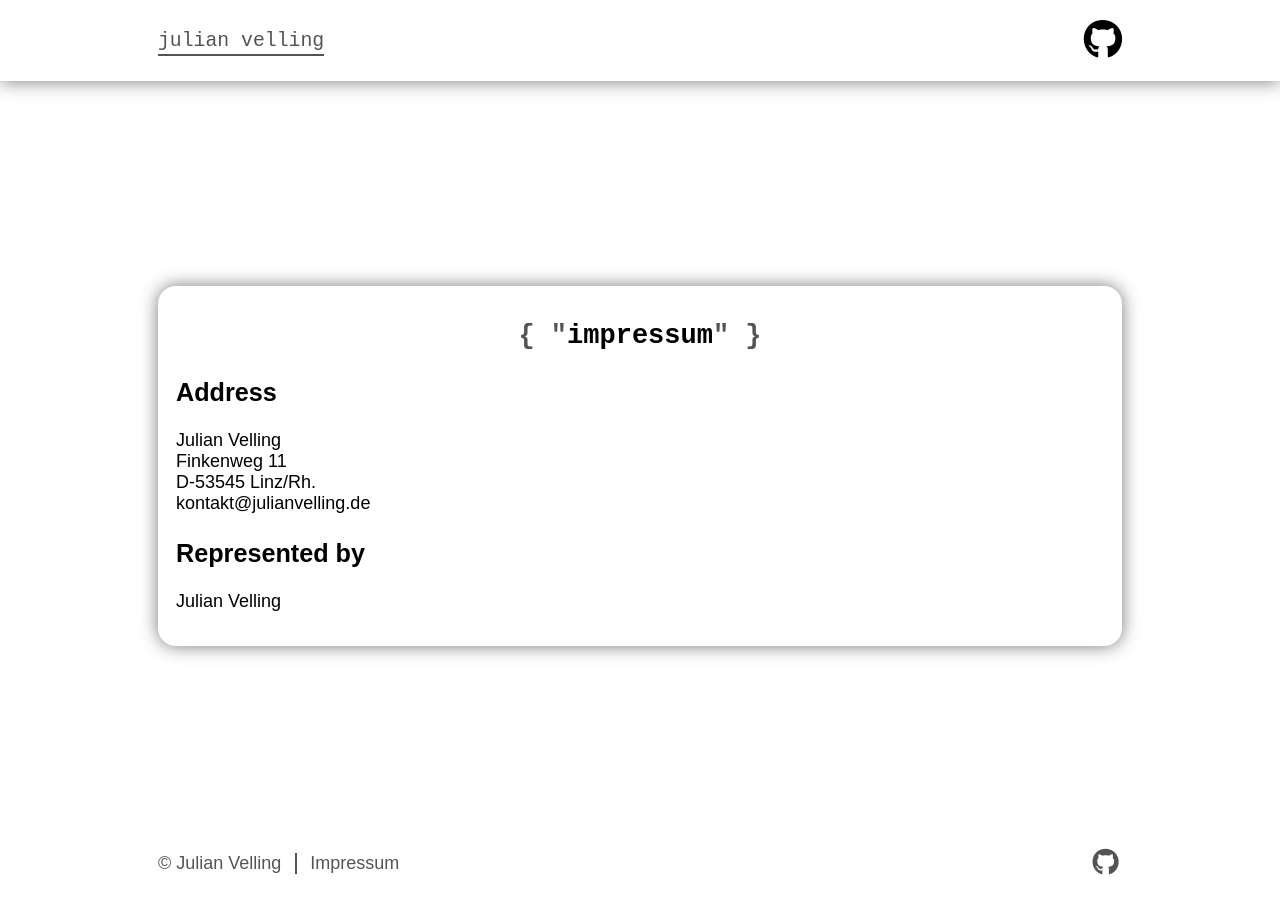
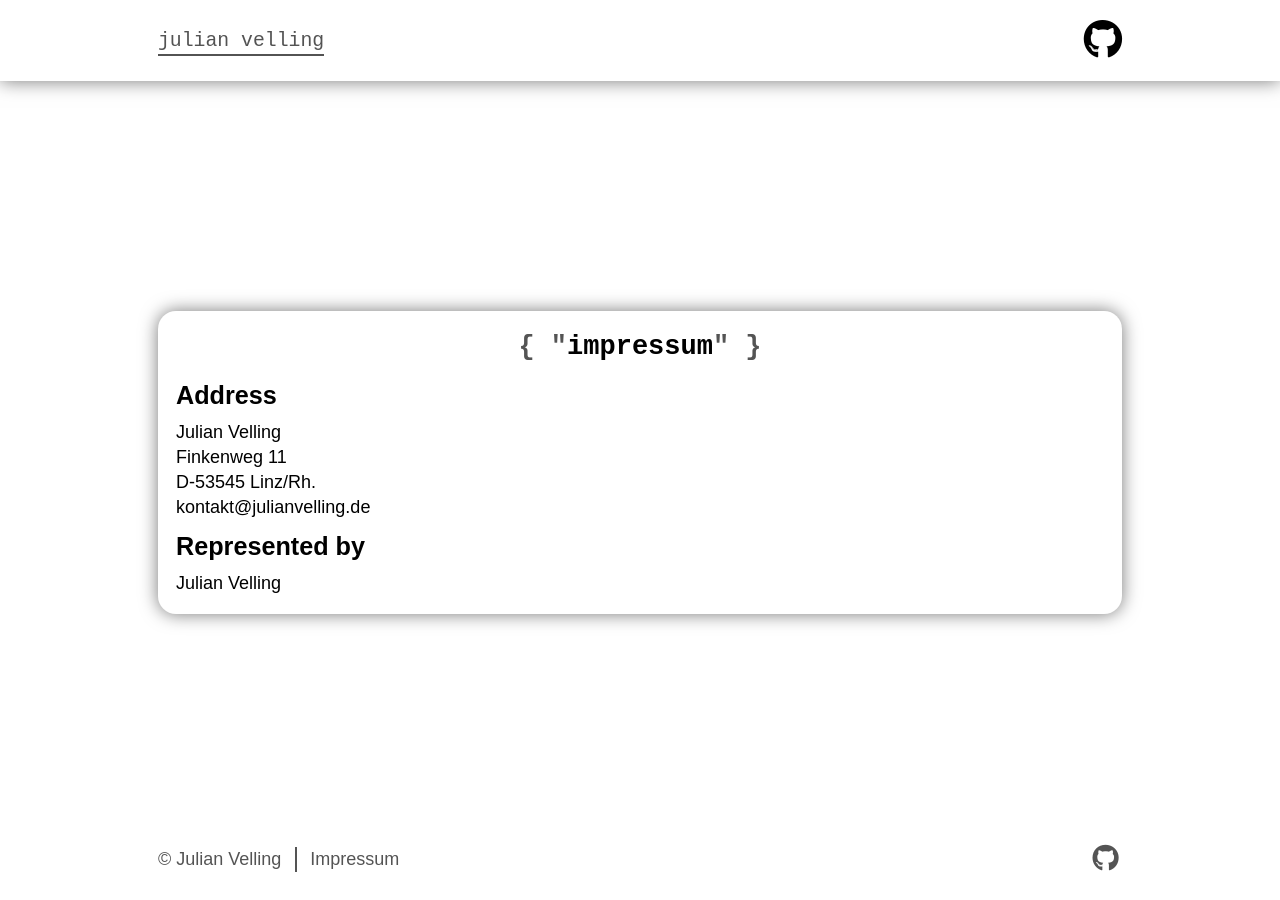
Before and after one commit to juve33/julianvelling.de, a Jekyll site: the page built from pages/impressum.md, in a window 1280 px wide. Built offline with Jekyll 4.4.1, drawn with Linux system fonts in a browser that asks for light colours; nearby versions of some CDN libraries; our own code applies the rules of GitHub Pages for plain Markdown files.

Commit message:
minor visual changes & fixes

```diff
--- a/assets/css/header.css
+++ b/assets/css/header.css
@@ -105,6 +105,7 @@ header a[href="/"]::after {
 }
 
 @media (prefers-reduced-motion: no-preference) {
+    header a[href="/"]:focus::after,
     header a[href="/"]:hover::after {
         right: 0;
         left: unset;
@@ -154,6 +155,7 @@ header nav a::after {
     transition: width var(--animation-duration), right var(--animation-duration) 0s;
 }
 
+header nav a:focus:after,
 header nav a:hover:after {
     left: .75em;
 
--- a/assets/css/main.css
+++ b/assets/css/main.css
@@ -19,6 +19,7 @@
 html {
 	text-rendering: optimizeLegibility;
 	font-size: 16px;
+    line-height: 1.4;
 }
 
 @media (min-width: 992px) {
@@ -114,7 +115,7 @@ main {
     align-content: space-evenly;
 
     border-radius: calc(2 * var(--content-padding));
-    min-height: 50%;
+    min-height: min(50%, 15rem);
     padding: calc(2 * var(--content-padding));
 
     backdrop-filter: brightness(1.1);
@@ -151,6 +152,7 @@ main nav li {
     transition: transform .1s ease-out;
 }
 
+main .social li:has(:focus),
 main .social li:hover {
     transform: scale(1.1);
 }
@@ -174,6 +176,7 @@ main nav li {
     border: currentColor 2px solid;
 }
 
+main nav li:has(:focus),
 main nav li:hover {
     transform: scale(1.05);
 }
```
